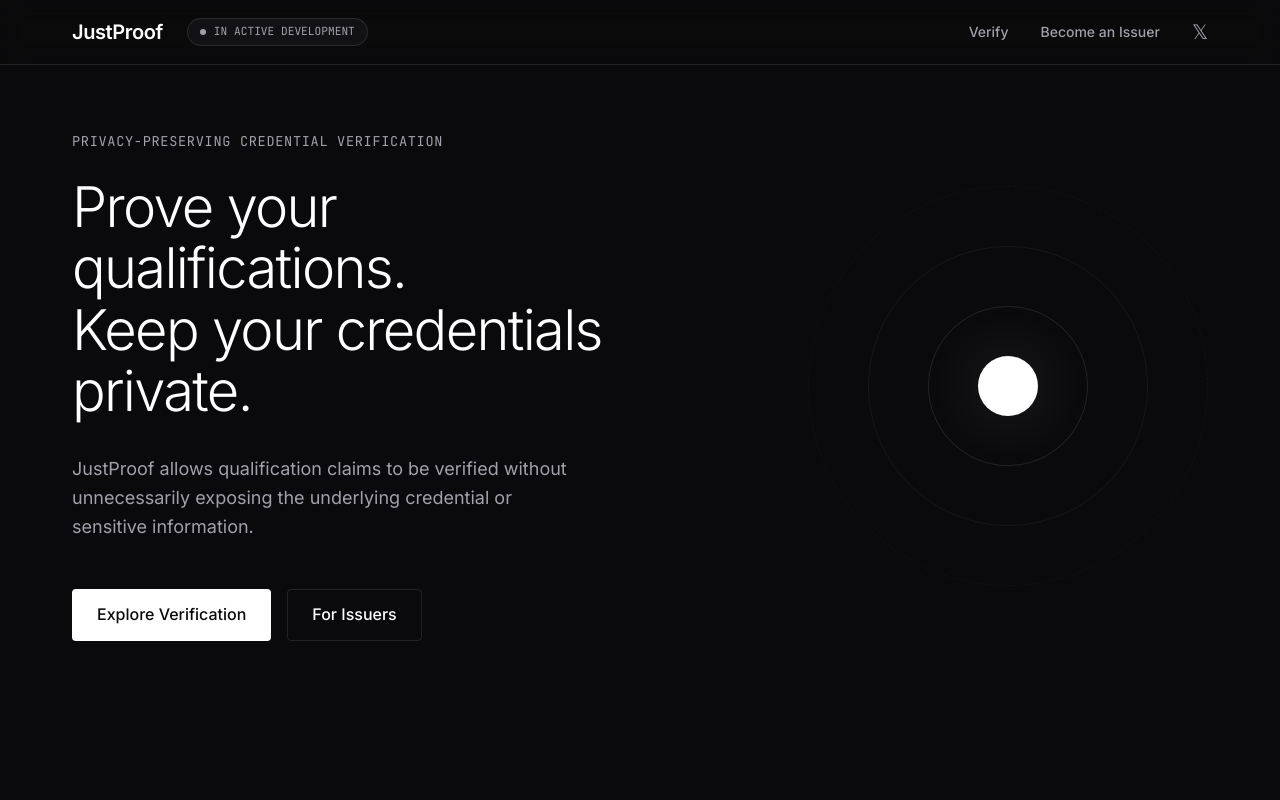
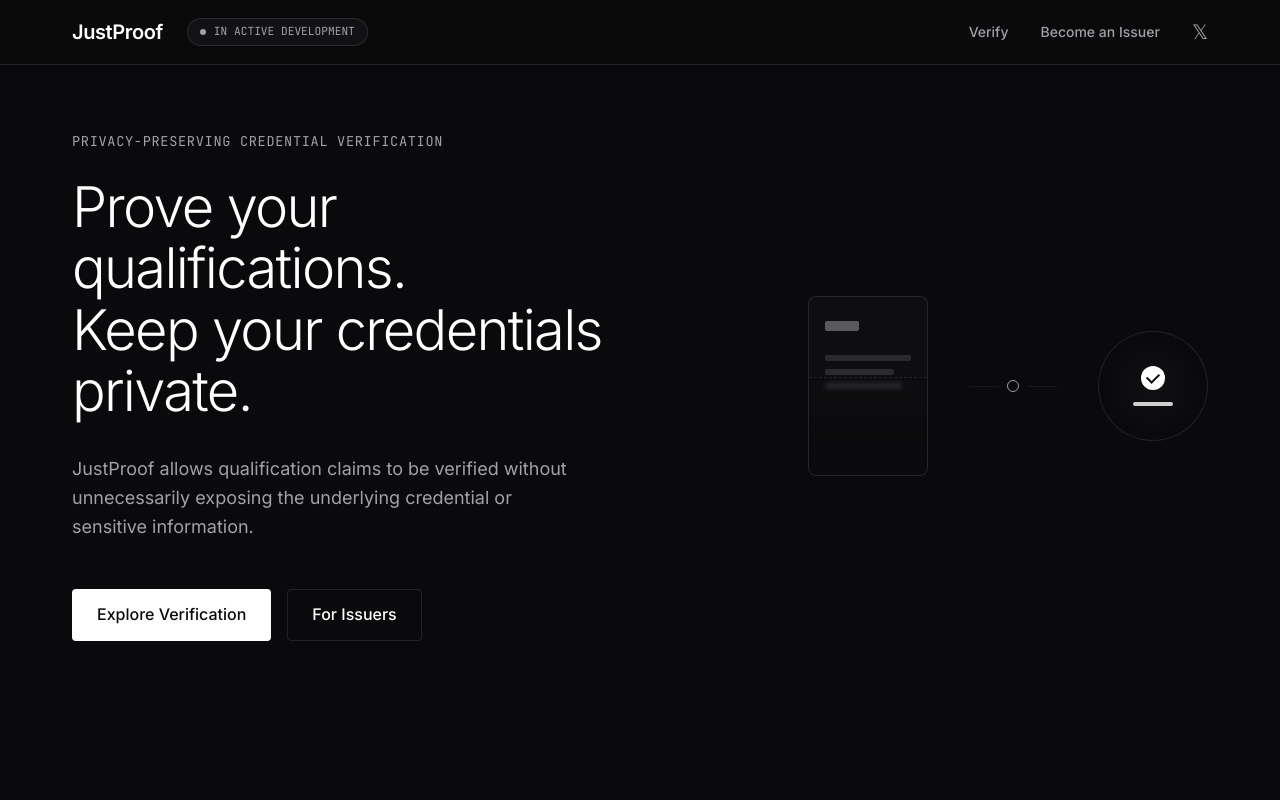
Before and after one commit to oluwatobiss/just-proof, a React (Vite) app: page / in a window 1280 px wide. Shown: the top 800 px of the page. Built offline with nearby package versions, Linux system fonts and the light colour scheme.

Commit message:
refactor: Replace the hero section's concentric circles with a subtle, geometric abstraction of the core product flow
credential -> private proof -> verified claim

```diff
--- a/app/App.css
+++ b/app/App.css
@@ -126,49 +126,138 @@
 }
 
 /* Abstract visual composition */
-.abstract-proof {
+.abstract-proof-visual {
   position: relative;
   width: 400px;
   height: 400px;
   display: flex;
   align-items: center;
-  justify-content: center;
+  justify-content: space-between;
 }
 
-.proof-layer {
-  position: absolute;
+/* Credential */
+.visual-credential {
+  width: 120px;
+  height: 180px;
   border: 1px solid var(--color-border);
-  border-radius: 50%;
+  border-radius: 8px;
+  background: rgba(255, 255, 255, 0.02);
+  padding: 1.5rem 1rem;
+  position: relative;
+  overflow: hidden;
+  display: flex;
+  flex-direction: column;
+  gap: 1.5rem;
 }
 
-.layer-1 {
-  width: 100%;
-  height: 100%;
-  border-style: dashed;
-  opacity: 0.3;
-}
-
-.layer-2 {
-  width: 70%;
-  height: 70%;
+.cred-header {
+  width: 40%;
+  height: 10px;
+  background: var(--color-text-secondary);
+  border-radius: 2px;
   opacity: 0.5;
 }
 
-.layer-3 {
-  width: 40%;
-  height: 40%;
+.cred-lines {
+  display: flex;
+  flex-direction: column;
+  gap: 0.5rem;
+}
+
+.cred-lines span {
+  height: 6px;
+  background: var(--color-text-secondary);
+  border-radius: 2px;
+  opacity: 0.2;
+}
+
+.cred-lines span:nth-child(1) {
+  width: 100%;
+}
+.cred-lines span:nth-child(2) {
+  width: 80%;
+}
+.cred-lines span:nth-child(3) {
+  width: 90%;
+}
+
+.cred-mask {
+  position: absolute;
+  bottom: 0;
+  left: 0;
+  width: 100%;
+  height: 55%;
+  background: linear-gradient(to bottom, transparent, var(--color-bg) 80%);
+  backdrop-filter: blur(2px);
+  border-top: 1px dashed var(--color-border);
+}
+
+/* Transformation / Proof */
+.visual-transformation {
+  display: flex;
+  align-items: center;
+  gap: 0.5rem;
+  opacity: 0.6;
+}
+
+.transform-path {
+  width: 30px;
+  height: 1px;
+  background: var(--color-border);
+}
+
+.transform-node {
+  width: 12px;
+  height: 12px;
+  border: 1px solid var(--color-text-primary);
+  border-radius: 50%;
+  background: var(--color-bg);
+}
+
+/* Verified Claim */
+.visual-claim {
+  width: 110px;
+  height: 110px;
+  border: 1px solid var(--color-border);
+  border-radius: 50%;
+  display: flex;
+  flex-direction: column;
+  align-items: center;
+  justify-content: center;
+  gap: 0.75rem;
   background: radial-gradient(
     circle,
-    rgba(255, 255, 255, 0.05) 0%,
+    rgba(255, 255, 255, 0.03) 0%,
     transparent 70%
   );
 }
 
-.proof-core {
-  width: 15%;
-  height: 15%;
+.claim-icon {
+  width: 24px;
+  height: 24px;
+  border-radius: 50%;
   background: var(--color-text-primary);
-  border-radius: 50%;
+  position: relative;
+}
+
+.claim-icon::after {
+  content: "";
+  position: absolute;
+  top: 50%;
+  left: 50%;
+  transform: translate(-50%, -60%) rotate(45deg);
+  width: 6px;
+  height: 10px;
+  border-bottom: 2px solid var(--color-bg);
+  border-right: 2px solid var(--color-bg);
+}
+
+.claim-bar {
+  width: 40px;
+  height: 4px;
+  background: var(--color-text-primary);
+  border-radius: 2px;
+  opacity: 0.8;
 }
 
 /* Trust Concept */
--- a/app/components/Footer.tsx
+++ b/app/components/Footer.tsx
@@ -28,7 +28,7 @@
         </div>
       </div>
       <div className="footer-bottom">
-        <span className="mono">BUILT WITH MIDNIGHT</span>
+        <span className="mono">BUILT ON MIDNIGHT</span>
         <span className="mono">
           &copy; {new Date().getFullYear()} JustProof
         </span>
--- a/app/components/Hero.tsx
+++ b/app/components/Hero.tsx
@@ -25,12 +25,25 @@
         </div>
       </div>
       <div className="hero-visual">
-        {/* Abstract cryptographic visual */}
-        <div className="abstract-proof">
-          <div className="proof-layer layer-1"></div>
-          <div className="proof-layer layer-2"></div>
-          <div className="proof-layer layer-3"></div>
-          <div className="proof-core"></div>
+        <div className="abstract-proof-visual">
+          <div className="visual-credential">
+            <div className="cred-header"></div>
+            <div className="cred-lines">
+              <span></span>
+              <span></span>
+              <span></span>
+            </div>
+            <div className="cred-mask"></div>
+          </div>
+          <div className="visual-transformation">
+            <div className="transform-path"></div>
+            <div className="transform-node"></div>
+            <div className="transform-path"></div>
+          </div>
+          <div className="visual-claim">
+            <div className="claim-icon"></div>
+            <div className="claim-bar"></div>
+          </div>
         </div>
       </div>
     </section>
--- a/app/components/Technology.tsx
+++ b/app/components/Technology.tsx
@@ -6,12 +6,13 @@
           Privacy isn't an add-on. It's the foundation.
         </h2>
         <p className="tech-desc">
-          JustProof uses Midnight's privacy-preserving smart contract
-          infrastructure and zero-knowledge proofs to enable verification
-          without unnecessary disclosure.
+          JustProof leverages Midnight's data protection smart contracts and
+          zero-knowledge cryptography. This ensures that verification is
+          cryptographically guaranteed, without relying on exposing your
+          underlying personal data to a transparent ledger.
         </p>
         <div className="built-with">
-          <span className="mono">BUILT WITH MIDNIGHT</span>
+          <span className="mono">BUILT ON MIDNIGHT</span>
         </div>
       </div>
     </section>
```
